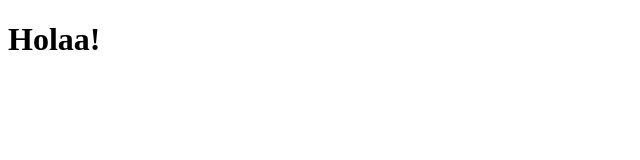
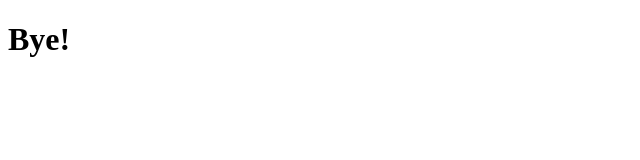
Before and after one commit to manichander429/my_first_repo, a plain HTML site: page index.html in a window 1280 px wide. Shown: the full height of the page, 0-640 px from the left. Drawn offline with Linux system fonts and the light colour scheme.

Commit message:
Skipped staging area and fixed<

```diff
--- a/index.html
+++ b/index.html
@@ -7,6 +7,6 @@
     <title>First</title>
 </head>
 <body>
-    <h1>Holaa!</h1>
+    <h1>Bye!</h1>
 </body>
 </html>
```
